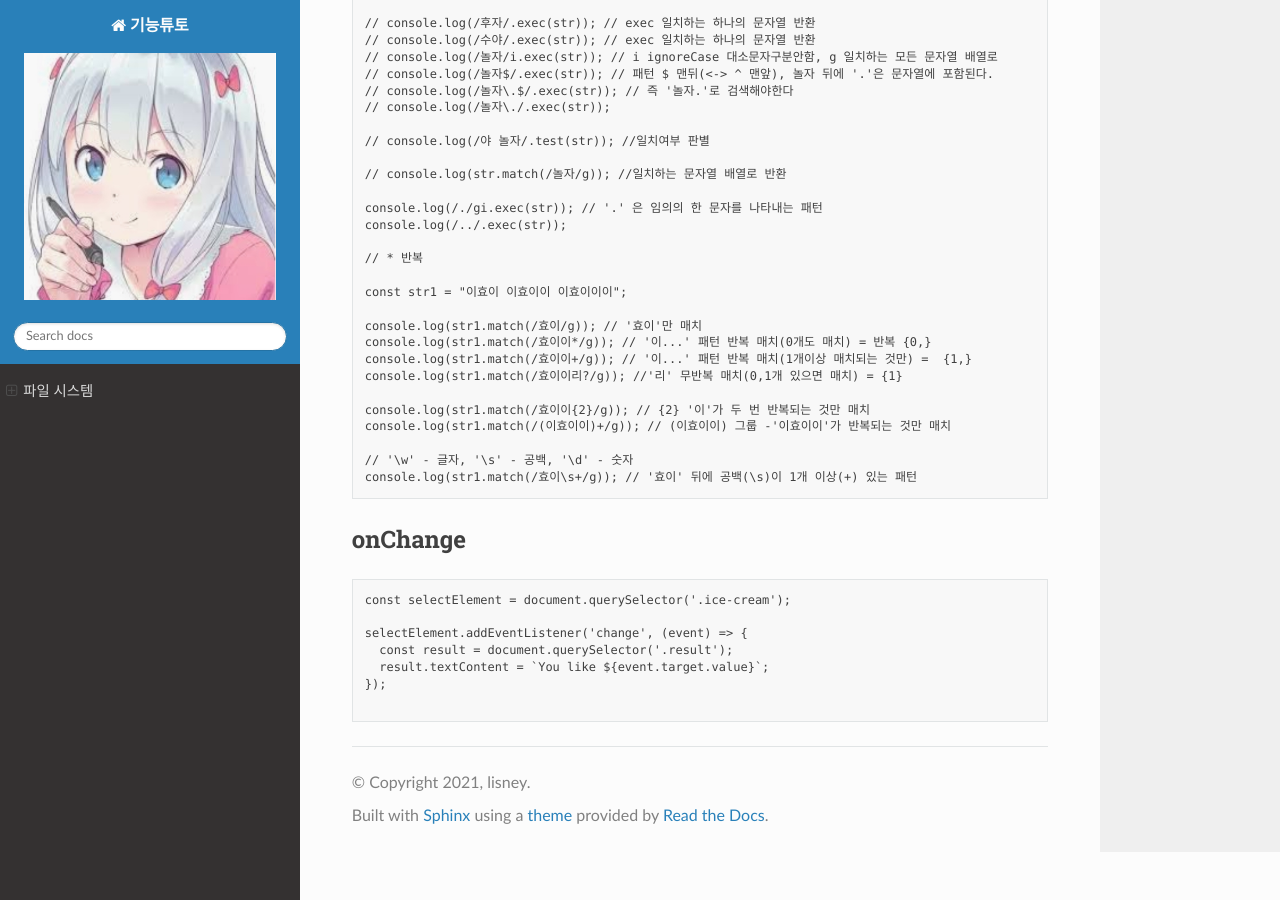
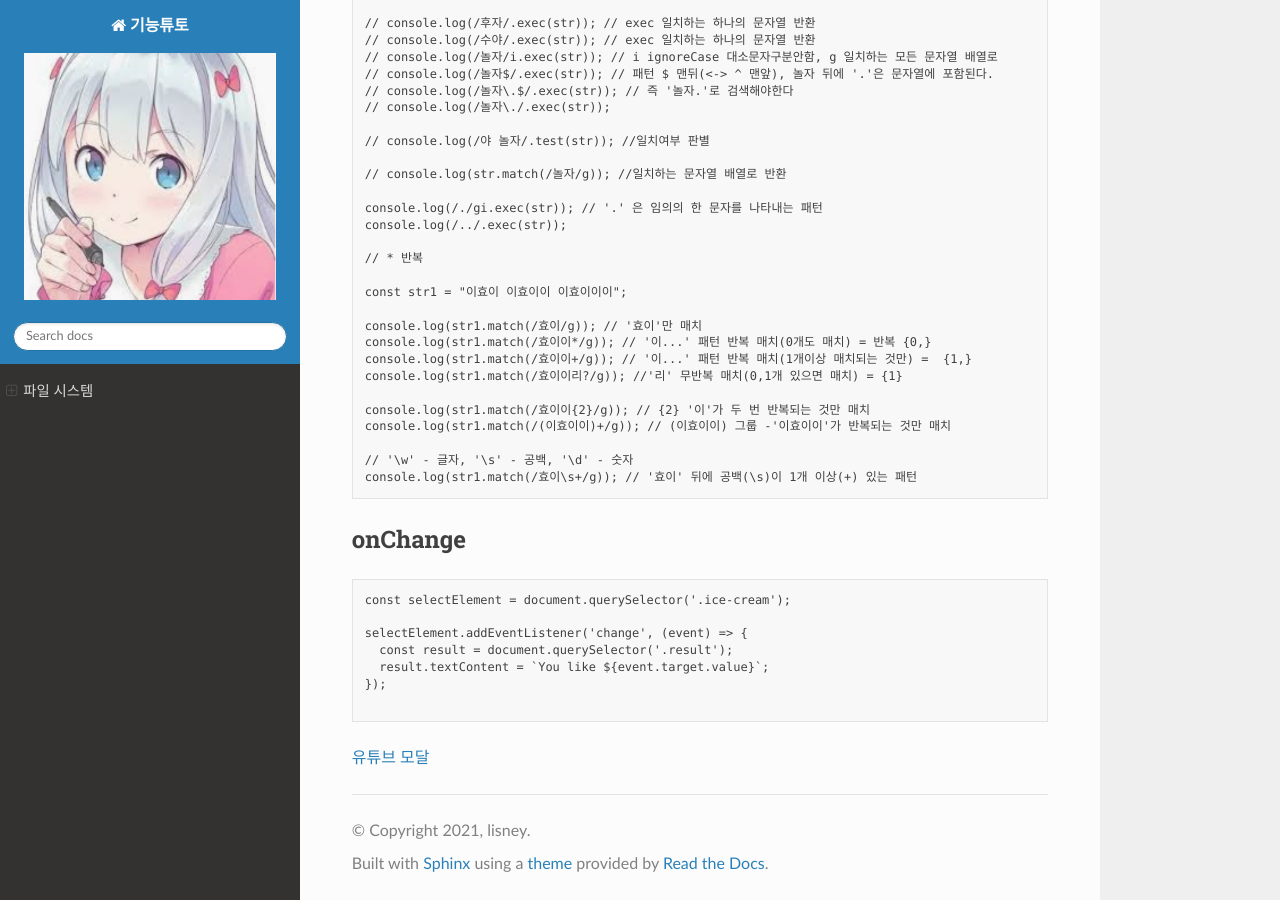
Before and after one commit to lisney/RTD, a Sphinx documentation site: the page built from docs/source/new/javascriptFileReg.md, in a window 1280 px wide and 900 px high, scrolled down 1148 px. Built offline with Sphinx 7.4.7 and the Read the Docs theme 2.0.0, drawn with Linux system fonts in a browser that asks for light colours; pages that are not in the unit, such as notebooks, are missing from menus.

Commit message:
Update javascriptFileReg.md

````diff
--- a/docs/source/new/javascriptFileReg.md
+++ b/docs/source/new/javascriptFileReg.md
@@ -103,3 +103,5 @@ selectElement.addEventListener('change', (event) => {
 });
 
 ```
+
+[유튜브 모달](https://codepen.io/captain_yar/full/OJMEmGw)
````
